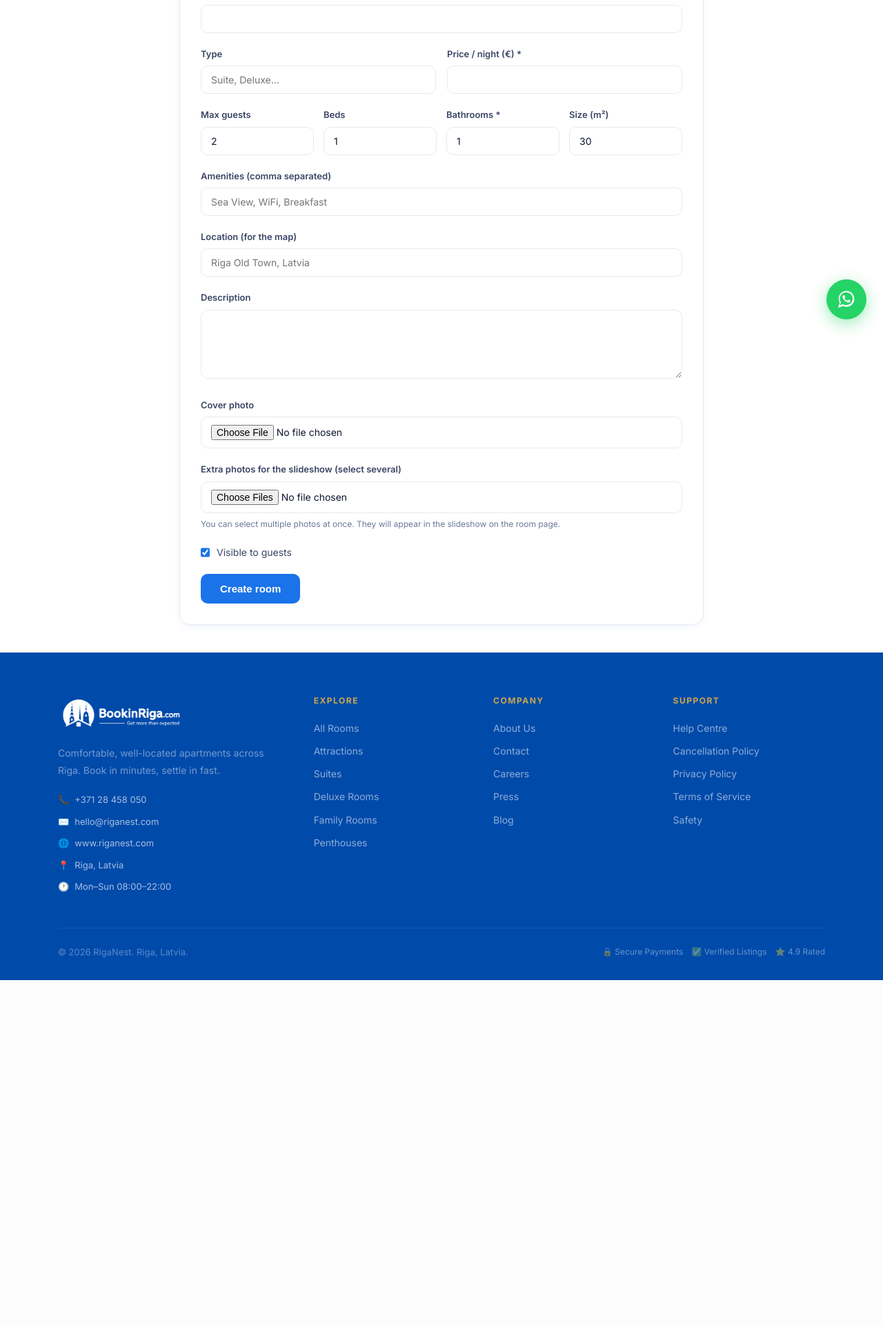
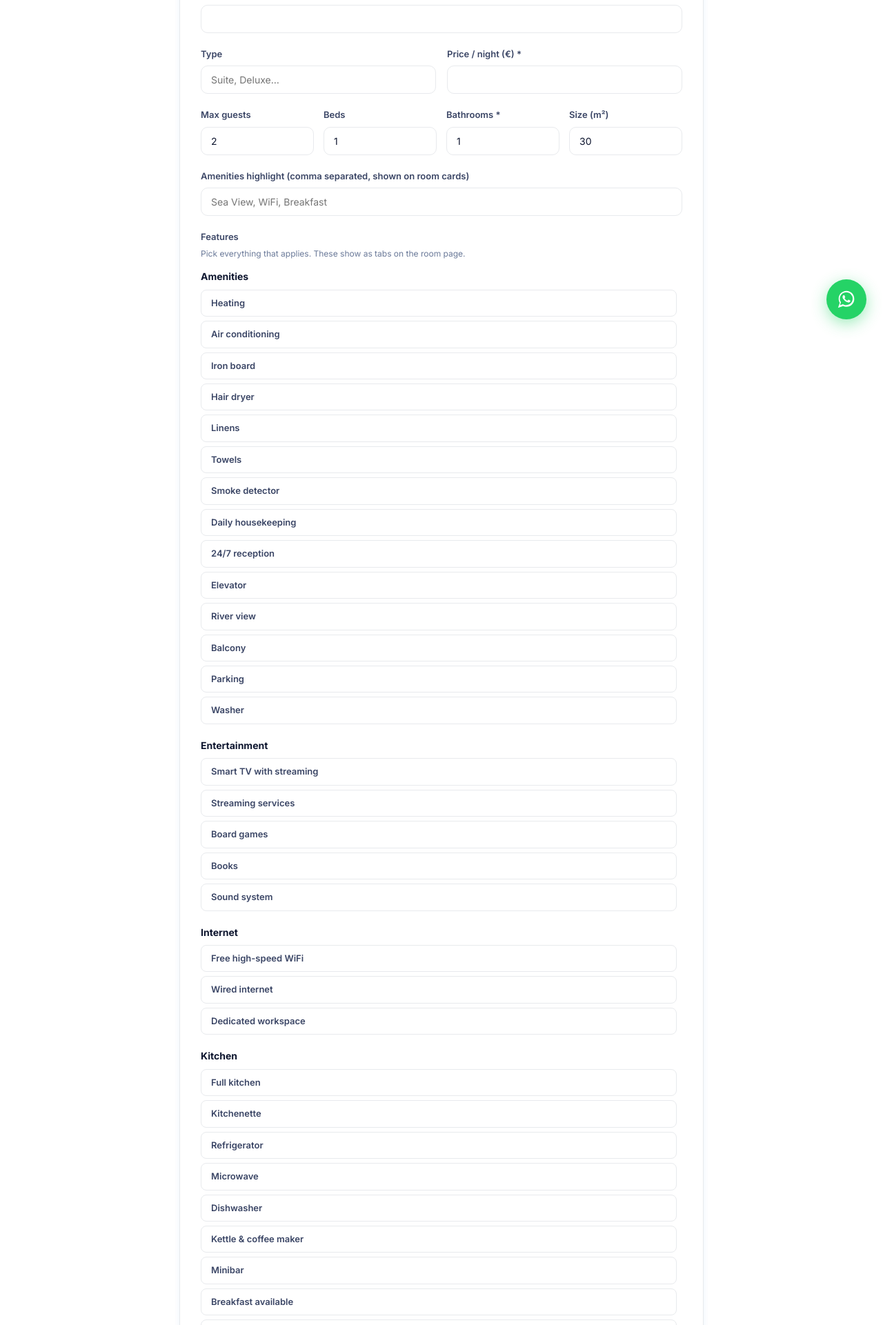
Before and after one commit to sainulabid/bookinriga, a Flask app: page /admin/rooms/new in a window 1280 px wide. Shown: the part 313-2234 px from the top of the page at 69% size. Before the commit the page ends 1734 px from the top, so only its background shows below. Run offline with Flask 3, Linux system fonts and the light colour scheme; a user stored in the database is signed in.

Commit message:
Add categorized amenities feature

```diff
--- a/app.py
+++ b/app.py
@@ -7,17 +7,21 @@ Run:  python app.py   ->  http://127.0.0.1:5000
 
 Config (optional) via environment variables or a .env file:
   STRIPE_SECRET_KEY, STRIPE_PUBLISHABLE_KEY   -> real card payments
-  GMAIL_ADDRESS, GMAIL_APP_PASSWORD           -> real Gmail email OTP
-If these are not set, the app runs in DEV MODE:
+  RESEND_API_KEY, RESEND_FROM_EMAIL           -> real email OTP via Resend API (recommended,
+                                                  works even on hosts that block outbound SMTP)
+  GMAIL_ADDRESS, GMAIL_APP_PASSWORD           -> real Gmail email OTP (fallback, needs SMTP access)
+If none of these are set, the app runs in DEV MODE:
   - payments are auto-approved (no real charge)
   - the OTP code is printed to the terminal AND shown on screen
 """
 
 import os
+import json
 import cloudinary
 import cloudinary.uploader
 import random
 import smtplib
+import requests
 from email.mime.text import MIMEText
 from datetime import datetime, date, timedelta
 from functools import wraps
@@ -54,6 +58,8 @@ STRIPE_SECRET_KEY = os.environ.get("STRIPE_SECRET_KEY", "")
 STRIPE_PUBLISHABLE_KEY = os.environ.get("STRIPE_PUBLISHABLE_KEY", "")
 GMAIL_ADDRESS = os.environ.get("GMAIL_ADDRESS", "")
 GMAIL_APP_PASSWORD = os.environ.get("GMAIL_APP_PASSWORD", "")
+RESEND_API_KEY = os.environ.get("RESEND_API_KEY", "")
+RESEND_FROM_EMAIL = os.environ.get("RESEND_FROM_EMAIL", "onboarding@resend.dev")
 GOOGLE_CLIENT_ID = os.environ.get("GOOGLE_CLIENT_ID", "")
 GOOGLE_CLIENT_SECRET = os.environ.get("GOOGLE_CLIENT_SECRET", "")
 
@@ -63,7 +69,8 @@ CLOUDINARY_API_SECRET = os.environ.get("CLOUDINARY_API_SECRET", "")
 CLOUDINARY_ENABLED = bool(CLOUDINARY_CLOUD_NAME and CLOUDINARY_API_KEY and CLOUDINARY_API_SECRET)
 
 PAYMENTS_LIVE = bool(STRIPE_SECRET_KEY)
-EMAIL_LIVE = bool(GMAIL_ADDRESS and GMAIL_APP_PASSWORD)
+RESEND_ENABLED = bool(RESEND_API_KEY)
+EMAIL_LIVE = bool(RESEND_ENABLED or (GMAIL_ADDRESS and GMAIL_APP_PASSWORD))
 GOOGLE_LOGIN_ENABLED = bool(GOOGLE_CLIENT_ID and GOOGLE_CLIENT_SECRET)
 
 # WhatsApp contact number shown as a floating button site-wide and on the
@@ -146,6 +153,76 @@ class User(UserMixin, db.Model):
         return check_password_hash(self.password_hash, pw)
 
 
+FEATURE_CATALOG = {
+    "amenities": [
+        ("heating", "Heating", "Apkure"),
+        ("air_conditioning", "Air conditioning", "Gaisa kondicionieris"),
+        ("iron_board", "Iron board", "Gludināmais dēlis"),
+        ("hair_dryer", "Hair dryer", "Fēns"),
+        ("linens", "Linens", "Gultas veļa"),
+        ("towels", "Towels", "Dvieļi"),
+        ("smoke_detector", "Smoke detector", "Dūmu detektors"),
+        ("daily_housekeeping", "Daily housekeeping", "Ikdienas uzkopšana"),
+        ("reception_247", "24/7 reception", "Reģistratūra 24/7"),
+        ("elevator", "Elevator", "Lifts"),
+        ("river_view", "River view", "Skats uz upi"),
+        ("balcony", "Balcony", "Balkons"),
+        ("parking", "Parking", "Autostāvvieta"),
+        ("washer", "Washer", "Veļas mašīna"),
+    ],
+    "entertainment": [
+        ("smart_tv", "Smart TV with streaming", "Viedā TV ar straumēšanu"),
+        ("streaming", "Streaming services", "Straumēšanas pakalpojumi"),
+        ("board_games", "Board games", "Galda spēles"),
+        ("books", "Books", "Grāmatas"),
+        ("sound_system", "Sound system", "Skaņas sistēma"),
+    ],
+    "internet": [
+        ("free_wifi", "Free high-speed WiFi", "Bezmaksas ātrgaitas WiFi"),
+        ("wired_internet", "Wired internet", "Vadu internets"),
+        ("workspace", "Dedicated workspace", "Darba vieta"),
+    ],
+    "kitchen": [
+        ("full_kitchen", "Full kitchen", "Pilna virtuve"),
+        ("kitchenette", "Kitchenette", "Neliela virtuve"),
+        ("refrigerator", "Refrigerator", "Ledusskapis"),
+        ("microwave", "Microwave", "Mikroviļņu krāsns"),
+        ("dishwasher", "Dishwasher", "Trauku mazgājamā mašīna"),
+        ("kettle_coffee", "Kettle & coffee maker", "Tējkanna un kafijas automāts"),
+        ("minibar", "Minibar", "Minibārs"),
+        ("breakfast", "Breakfast available", "Pieejamas brokastis"),
+        ("water", "Complimentary water", "Bezmaksas ūdens"),
+    ],
+    "pets": [
+        ("pets_allowed", "Pets allowed", "Mājdzīvnieki atļauti"),
+        ("pet_bowl", "Pet bowl provided", "Bļoda mājdzīvniekiem"),
+        ("pet_walk_area", "Nearby pet walking area", "Tuvumā pastaigu vieta mājdzīvniekiem"),
+    ],
+    "suitability": [
+        ("non_smoking", "Non-smoking", "Nesmēķētāju telpa"),
+        ("families_welcome", "Families welcome", "Ģimenes gaidītas"),
+        ("child_friendly", "Suitable for children", "Piemērots bērniem"),
+        ("wheelchair_accessible", "Wheelchair accessible", "Piemērots ratiņkrēslu lietotājiem"),
+        ("no_parties", "Parties not allowed", "Ballītes nav atļautas"),
+        ("long_stays", "Long-term stays welcome", "Iespējama ilgtermiņa uzturēšanās"),
+    ],
+}
+
+FEATURE_CATEGORY_LABELS = {
+    "amenities": ("Amenities", "Ērtības"),
+    "entertainment": ("Entertainment", "Izklaide"),
+    "internet": ("Internet", "Internets"),
+    "kitchen": ("Kitchen", "Virtuve"),
+    "pets": ("Pets", "Mājdzīvnieki"),
+    "suitability": ("Suitability", "Piemērotība"),
+}
+
+app.jinja_env.globals.update(
+    FEATURE_CATALOG=FEATURE_CATALOG,
+    FEATURE_CATEGORY_LABELS=FEATURE_CATEGORY_LABELS,
+)
+
+
 class Room(db.Model):
     id = db.Column(db.Integer, primary_key=True)
     name = db.Column(db.String(120), nullable=False)
@@ -158,6 +235,7 @@ class Room(db.Model):
     bathrooms = db.Column(db.Integer, default=1)
     rating = db.Column(db.Float, default=4.8)
     amenities = db.Column(db.String(255), default="WiFi, AC, Breakfast")
+    features = db.Column(db.Text, default="{}")  # JSON: {"amenities": ["heating", ...], "kitchen": [...], ...}
     image = db.Column(db.String(255), default="")
     location = db.Column(db.String(200), default="")
     is_active = db.Column(db.Boolean, default=True)
@@ -174,6 +252,21 @@ class Room(db.Model):
 
     def amenity_list(self):
         return [a.strip() for a in self.amenities.split(",") if a.strip()]
+
+    def features_dict(self):
+        """Return the saved feature tags as {category: [tag_key, ...]}."""
+        try:
+            data = json.loads(self.features or "{}")
+            return data if isinstance(data, dict) else {}
+        except (ValueError, TypeError):
+            return {}
+
+    def feature_tags(self, category):
+        """List of selected tag keys for one category (e.g. 'kitchen')."""
+        return self.features_dict().get(category, [])
+
+    def has_feature(self, category, key):
+        return key in self.feature_tags(category)
 
     def photo_urls(self):
         """Extra photos for the slideshow only. Cover shown separately."""
@@ -364,19 +457,50 @@ def send_otp(user):
             f"Your RigaNest verification code is: {code}\n"
             f"This code expires in 5 minutes.\n\n"
             f"If you didn't request this, you can ignore this email.")
+    html_body = (f"<p>Hi {user.name},</p>"
+                 f"<p>Your RigaNest verification code is: <strong>{code}</strong></p>"
+                 f"<p>This code expires in 5 minutes.</p>"
+                 f"<p>If you didn't request this, you can ignore this email.</p>")
 
-    if EMAIL_LIVE and user.email:
+    # 1) Try Resend first (HTTP API, works reliably even on hosts that
+    #    block outbound SMTP ports, e.g. Render's free tier).
+    if RESEND_ENABLED and user.email:
+        try:
+            resp = requests.post(
+                "https://api.resend.com/emails",
+                headers={
+                    "Authorization": f"Bearer {RESEND_API_KEY}",
+                    "Content-Type": "application/json",
+                },
+                json={
+                    "from": f"RigaNest <{RESEND_FROM_EMAIL}>",
+                    "to": [user.email],
+                    "subject": subject,
+                    "html": html_body,
+                },
+                timeout=10,
+            )
+            if resp.status_code in (200, 201):
+                return None
+            print("Resend send failed:", resp.status_code, resp.text)
+        except Exception as e:
+            print("Resend send error:", e)
+
+    # 2) Fallback: Gmail SMTP (works on hosts that allow outbound SMTP,
+    #    e.g. paid Render plans, VPS, shared hosting).
+    if GMAIL_ADDRESS and GMAIL_APP_PASSWORD and user.email:
         try:
             msg = MIMEText(body)
             msg["Subject"] = subject
             msg["From"] = GMAIL_ADDRESS
             msg["To"] = user.email
-            with smtplib.SMTP_SSL("smtp.gmail.com", 465) as server:
+            with smtplib.SMTP_SSL("smtp.gmail.com", 465, timeout=10) as server:
                 server.login(GMAIL_ADDRESS, GMAIL_APP_PASSWORD)
                 server.sendmail(GMAIL_ADDRESS, [user.email], msg.as_string())
             return None
         except Exception as e:
             print("Gmail send failed:", e)
+
     print(f"\n*** [DEV OTP] {user.email} -> code: {code} ***\n")
     return code
 
@@ -392,6 +516,19 @@ def upload_image(obj, folder="riganest/rooms"):
             fn = f"{int(datetime.utcnow().timestamp())}_{secure_filename(f.filename)}"
             f.save(os.path.join(app.config["UPLOAD_FOLDER"], fn))
             obj.image = fn
+
+
+def save_room_features(room, form):
+    """Read the per-category checkbox groups from the room form
+    (fields named '<category>_tags', e.g. 'kitchen_tags') and store
+    them as JSON on room.features. Valid tag keys only (ignore junk)."""
+    data = {}
+    for category, tags in FEATURE_CATALOG.items():
+        valid_keys = {key for key, _, _ in tags}
+        selected = [k for k in form.getlist(f"{category}_tags") if k in valid_keys]
+        if selected:
+            data[category] = selected
+    room.features = json.dumps(data)
 
 
 def upload_extra_photos(room):
@@ -858,6 +995,7 @@ def admin_add_room():
             location=request.form.get("location", "").strip(),
             is_active=bool(request.form.get("is_active")),
         )
+        save_room_features(r, request.form)
         upload_image(r, folder="riganest/rooms")
         db.session.add(r)
         db.session.commit()
@@ -884,6 +1022,7 @@ def admin_edit_room(room_id):
         r.amenities = request.form.get("amenities", "").strip()
         r.location = request.form.get("location", "").strip()
         r.is_active = bool(request.form.get("is_active"))
+        save_room_features(r, request.form)
         upload_image(r, folder="riganest/rooms")
         upload_extra_photos(r)
         db.session.commit()
@@ -1238,10 +1377,64 @@ def inject_globals():
 
 
 # ----------------------------------------------------------------------
+# Auto-migration: add any missing columns automatically on startup
+# ----------------------------------------------------------------------
+def auto_migrate():
+    """
+    Compares the SQLAlchemy models against the live database schema and
+    adds any missing columns with ALTER TABLE. This avoids needing shell
+    access on Render every time a new column is added to a model.
+    """
+    from sqlalchemy import inspect, text
+
+    type_map = {
+        "INTEGER": "INTEGER",
+        "VARCHAR": "VARCHAR(255)",
+        "TEXT": "TEXT",
+        "FLOAT": "FLOAT",
+        "BOOLEAN": "BOOLEAN",
+        "DATETIME": "TIMESTAMP",
+        "DATE": "DATE",
+    }
+
+    inspector = inspect(db.engine)
+    existing_tables = inspector.get_table_names()
+
+    for table_name, table in db.metadata.tables.items():
+        if table_name not in existing_tables:
+            continue  # brand-new table, db.create_all() already handles this
+        existing_columns = {c["name"] for c in inspector.get_columns(table_name)}
+        for column in table.columns:
+            if column.name in existing_columns:
+                continue
+            col_type = str(column.type).split("(")[0].upper()
+            sql_type = type_map.get(col_type, "TEXT")
+            default_clause = ""
+            if column.default is not None and getattr(column.default, "is_scalar", False):
+                val = column.default.arg
+                if isinstance(val, bool):
+                    default_clause = f" DEFAULT {'TRUE' if val else 'FALSE'}"
+                elif isinstance(val, (int, float)):
+                    default_clause = f" DEFAULT {val}"
+                elif isinstance(val, str):
+                    default_clause = f" DEFAULT '{val}'"
+            try:
+                db.session.execute(text(
+                    f'ALTER TABLE "{table_name}" ADD COLUMN "{column.name}" {sql_type}{default_clause}'
+                ))
+                db.session.commit()
+                print(f"[auto_migrate] Added column {table_name}.{column.name}")
+            except Exception as e:
+                db.session.rollback()
+                print(f"[auto_migrate] Could not add {table_name}.{column.name}: {e}")
+
+
+# ----------------------------------------------------------------------
 # First-run seed
 # ----------------------------------------------------------------------
 def seed():
     db.create_all()
+    auto_migrate()
     if not User.query.filter_by(email="admin@riganest.com").first():
         a = User(name="RigaNest Admin", email="admin@riganest.com",
                  phone="+10000000000", is_admin=True)
--- a/static/css/style.css
+++ b/static/css/style.css
@@ -783,6 +783,15 @@
 .tab-panel.active { display: block; }
 .tab-chip { display: inline-block; border: 1px solid var(--gray-100); border-radius: 8px; padding: 8px 14px; margin: 0 8px 8px 0; font-size: 13px; color: var(--gray-700); }
 
+/* ── FEATURE PICKER (admin room form) ── */
+.feature-cat { margin-bottom: 22px; }
+.feature-cat h4 { font-size: 14px; font-weight: 700; color: var(--gray-900); margin: 0 0 10px; }
+.feature-chip-toggle { display: inline-flex; align-items: center; gap: 6px; border: 1px solid var(--gray-100); border-radius: 8px; padding: 8px 14px; margin: 0 8px 8px 0; font-size: 13px; color: var(--gray-700); cursor: pointer; user-select: none; transition: all .15s ease; }
+.feature-chip-toggle input[type="checkbox"] { display: none; }
+.feature-chip-toggle .fc-mark { display: none; font-weight: 700; }
+.feature-chip-toggle:has(input:checked), .feature-chip-toggle.checked { border-color: var(--primary); background: var(--primary-mid, var(--primary)); color: #fff; }
+.feature-chip-toggle:has(input:checked) .fc-mark, .feature-chip-toggle.checked .fc-mark { display: inline; }
+
 /* ── ACCORDION ── */
 .acc-item { border-bottom: 1px solid var(--gray-100); }
 .acc-head { display: flex; align-items: center; gap: 14px; padding: 18px 4px; cursor: pointer; font-size: 16px; font-weight: 600; color: var(--gray-900); }
--- a/templates/admin/room_form.html
+++ b/templates/admin/room_form.html
@@ -19,7 +19,25 @@
         <div class="form-group"><label>Bathrooms *</label><input type="number" name="bathrooms" required min="1" value="{{ room.bathrooms if room else 1 }}"></div>
         <div class="form-group"><label>Size (m²)</label><input type="number" name="size_sqm" min="1" value="{{ room.size_sqm if room else 30 }}"></div>
       </div>
-      <div class="form-group"><label>Amenities (comma separated)</label><input type="text" name="amenities" placeholder="Sea View, WiFi, Breakfast" value="{{ room.amenities if room else '' }}"></div>
+      <div class="form-group"><label>Amenities highlight (comma separated, shown on room cards)</label><input type="text" name="amenities" placeholder="Sea View, WiFi, Breakfast" value="{{ room.amenities if room else '' }}"></div>
+
+      <div class="form-group">
+        <label>Features</label>
+        <p style="font-size:12px;color:var(--gray-500);margin:-2px 0 14px">Pick everything that applies. These show as tabs on the room page.</p>
+        {% for category, tags in FEATURE_CATALOG.items() %}
+        <div class="feature-cat">
+          <h4>{{ FEATURE_CATEGORY_LABELS[category][0] }}</h4>
+          {% set selected = room.feature_tags(category) if room else [] %}
+          {% for key, label_en, label_lv in tags %}
+          <label class="feature-chip-toggle">
+            <input type="checkbox" name="{{ category }}_tags" value="{{ key }}" {{ 'checked' if key in selected }}>
+            <span class="fc-mark">✓</span>{{ label_en }}
+          </label>
+          {% endfor %}
+        </div>
+        {% endfor %}
+      </div>
+
       <div class="form-group"><label>Location (for the map)</label><input type="text" name="location" placeholder="Riga Old Town, Latvia" value="{{ room.location if room else '' }}"></div>
       <div class="form-group"><label>Description</label><textarea name="description">{{ room.description if room else '' }}</textarea></div>
 
@@ -68,4 +86,12 @@
     {% endif %}
   </div>
 </div>
+<script>
+  // Fallback chip highlighting for browsers without CSS :has() support
+  document.querySelectorAll('.feature-chip-toggle input[type="checkbox"]').forEach(function (cb) {
+    var sync = function () { cb.closest('.feature-chip-toggle').classList.toggle('checked', cb.checked); };
+    cb.addEventListener('change', sync);
+    sync();
+  });
+</script>
 {% endblock %}
```
Also changed, not shown: HOW_TO_APPLY.md (added, +50 -0 lines), add_features_column.py (added, +15 -0 lines), templates/room_detail.html (+18 -26 lines), riganest.db.
